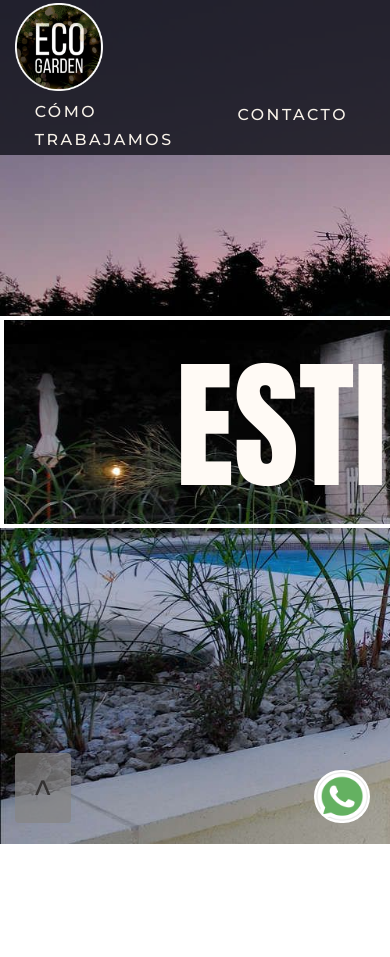
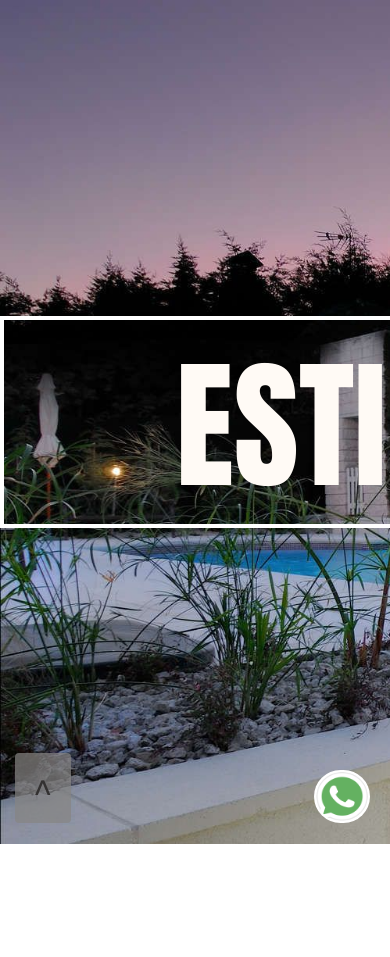
Before and after one commit to CeciliaDona/eco-garden, a plain HTML site: page index.html in a window 390 px wide. Shown: the top 957 px of the page. Drawn offline with nearby package versions, Linux system fonts and the light colour scheme; a script that the page names is missing.

Commit message:
modifique el @media pero sigue sin funcionar en algunas secciones

```diff
--- a/css/estilos.css
+++ b/css/estilos.css
@@ -465,8 +465,6 @@ font-size: 1.3rem;
   }
 }
 
-
-
 #carouselExampleIndicators {
   width: 100%;
   margin: 2rem;
@@ -567,16 +565,12 @@ margin-left: 2rem;
   height: 533px;
   }
 
-
-
 /*  decoración */
 
 .grid-decoracion {
   display: flex;
   flex-direction: row;
 }
-
-
 
 /*  mantenimiento */
 
@@ -585,8 +579,6 @@ margin-left: 2rem;
   flex-direction: row;
 }
 
-
-
 /*  jardin vertical */
 
 .grid-vertical {
@@ -594,15 +586,12 @@ margin-left: 2rem;
   flex-direction: row;
 }
 
-
-
 /*  plantas */
 
 .grid-plantas {
   display: flex;
   flex-direction: row;
 }
-
 
 /*  iluminacion */
 
@@ -629,14 +618,9 @@ margin-left: 2rem;
   font-family: 'Montserrat', sans-serif;
 }
 
-
-
-
 #accordionExample div {
   background-color: rgba(241, 229, 229, 0.739);
 }
-
-
 
 
 /* BODY TRABAJOS */
@@ -747,7 +731,6 @@ margin-left: 2rem;
   grid-area: 1 / 1 / span 2 / span 1;
 }
 
-
 #deco2 {
   height: 562px;
 }
@@ -792,15 +775,12 @@ margin-left: 2rem;
 
 /* fotos jardín vertical */
 
-
 .grid-vertical img:nth-child(1) {
   grid-area: 1 / 1 / span 2 / span 1;
 }
 
 .grid-vertical img:nth-child(5) {
   grid-area: 3 / 1 / span 2 / span 1;}
-
-
 
 #vertical1 {
   height: 270px;
@@ -813,7 +793,6 @@ margin-left: 2rem;
 #vertical-port {
   height: 420px;
 }
-
 
 /* BODY COMO TRABAJAMOS */
 
@@ -930,8 +909,7 @@ input:hover {
 /* MOBILE */
 
 @media (max-width: 768px) {
-  nav {
+  .menuprincipal {
     display: none;
   }
-
 }
```
